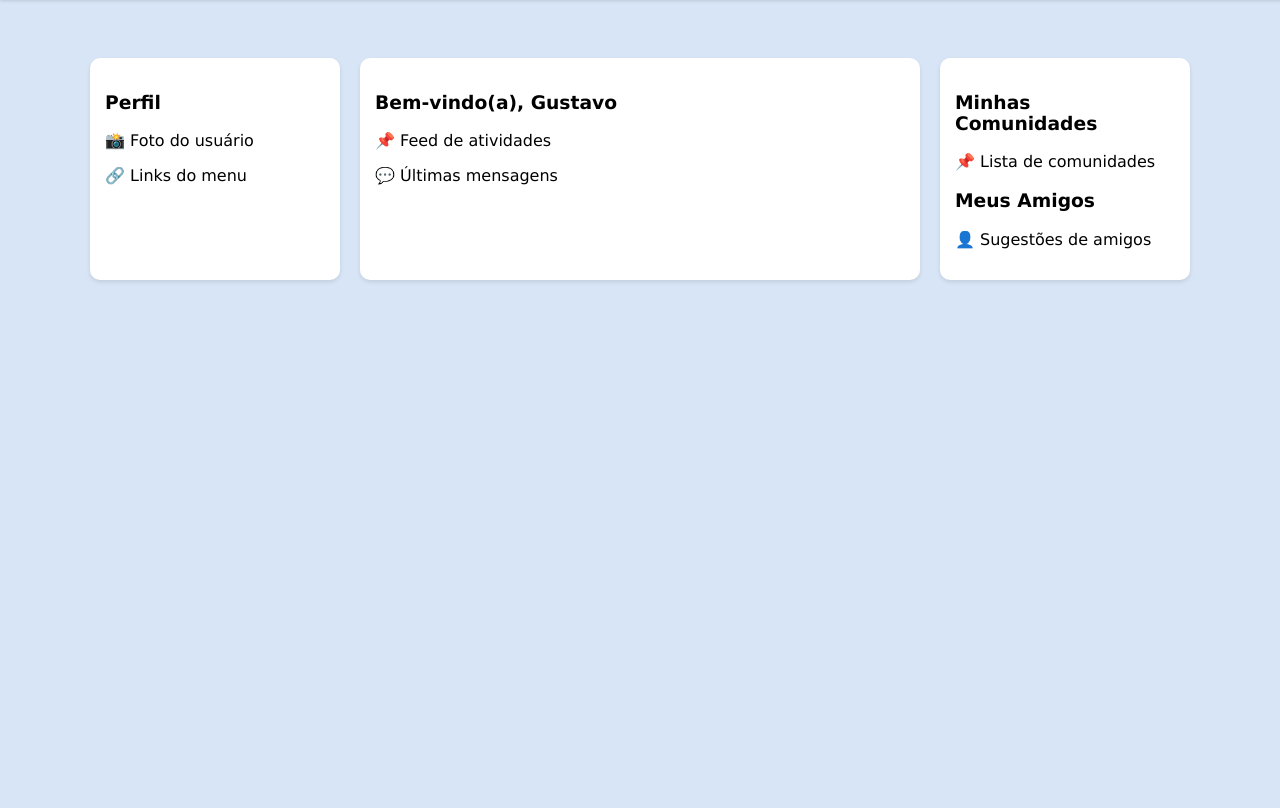
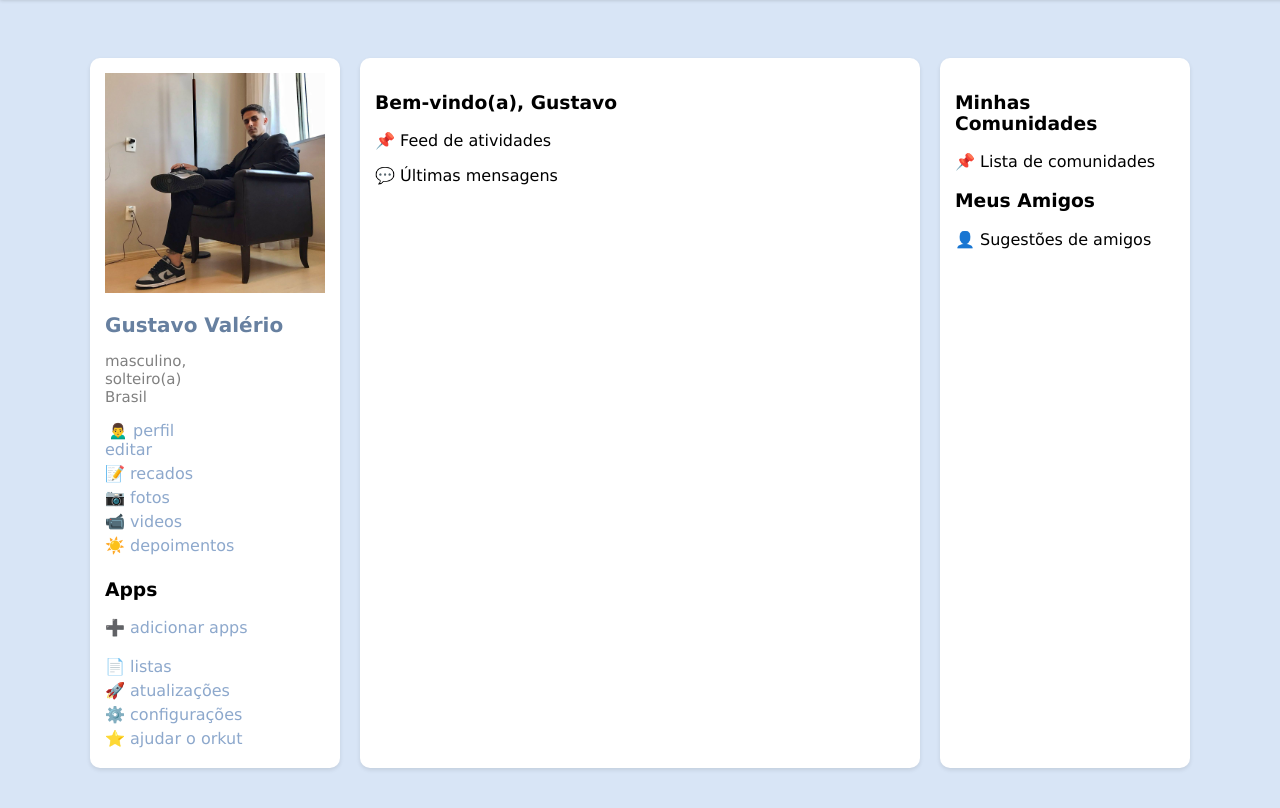
Before and after one commit to hengustavoo/Portifolio, a website: page public/index.html in a window 1280 px wide. Shown: the part 42-850 px from the top of the page. Before the commit the page ends 800 px from the top, so only its background shows below. Drawn offline with nearby package versions, Linux system fonts and the light colour scheme; a web font is replaced by a local one.

Commit message:
Adicionando elementos a sidebar do perfil

```diff
--- a/public/css/style.css
+++ b/public/css/style.css
@@ -108,6 +108,60 @@
   box-shadow: 0px 2px 4px rgba(0, 0, 0, 0.1);
 }
 
+.sidebar a:hover {
+  text-decoration: underline;
+}
+
+#perfil-img {
+  display: flex;
+  height: 220px;
+}
+
+#name-perfil {
+  font-size: 20px;
+  font-weight: bold;
+  color: #6780a0;
+  margin-bottom: 0px;
+}
+
+#desc-perfil {
+  font-size: 15px;
+  color: gray;
+}
+
+.perfil-options > a {
+  display: flex;
+  margin-bottom: 5px;
+  color: #8da8cc;
+}
+
+.perfil-infos {
+  margin-bottom: 5px;
+}
+
+.perfil-infos > a {
+  color: #8da8cc;
+}
+
+#perfil {
+  margin-left: 3px;
+  margin-right: 99px;
+}
+
+.apps {
+  display: flex;
+  flex-direction: column;
+}
+
+#add-app {
+  margin-bottom: 20px;
+}
+
+.apps > a {
+  margin-bottom: 5px;
+  color : #8da8cc;
+}
+
 .main-content {
   background: white;
   padding: 15px;
--- a/public/index.html
+++ b/public/index.html
@@ -33,9 +33,27 @@
     <main>
       <div class="container">
         <div class="sidebar">
-          <h3>Perfil</h3>
-          <p>📸 Foto do usuário</p>
-          <p>🔗 Links do menu</p>
+          <img id="perfil-img" src="./imgs/perfil.jpeg" alt="">
+          <p id="name-perfil">Gustavo Valério</p>
+          <p id="desc-perfil">masculino,<br>solteiro(a)<br>Brasil</p>
+          <div class="perfil-options">
+            <div class="perfil-infos">
+              <a href="" id="perfil">🙍‍♂️ perfil</a>
+              <a href="">editar</a>
+            </div>
+            <a href="">📝 recados</a>
+            <a href="">📷 fotos</a>
+            <a href="">📹 videos</a>
+            <a href="">☀️ depoimentos</a>
+          </div>
+          <div class="apps">
+            <h3>Apps</h3>
+             <a href="" id="add-app">➕ adicionar apps</a>
+             <a href="">📄 listas</a>
+             <a href="">🚀 atualizações</a>
+             <a href="">⚙️ configurações</a>
+             <a href="">⭐ ajudar o orkut</a>
+          </div>
         </div>
 
         <div class="main-content">
```
Also changed, not shown: public/imgs/perfil.jpeg (added).
